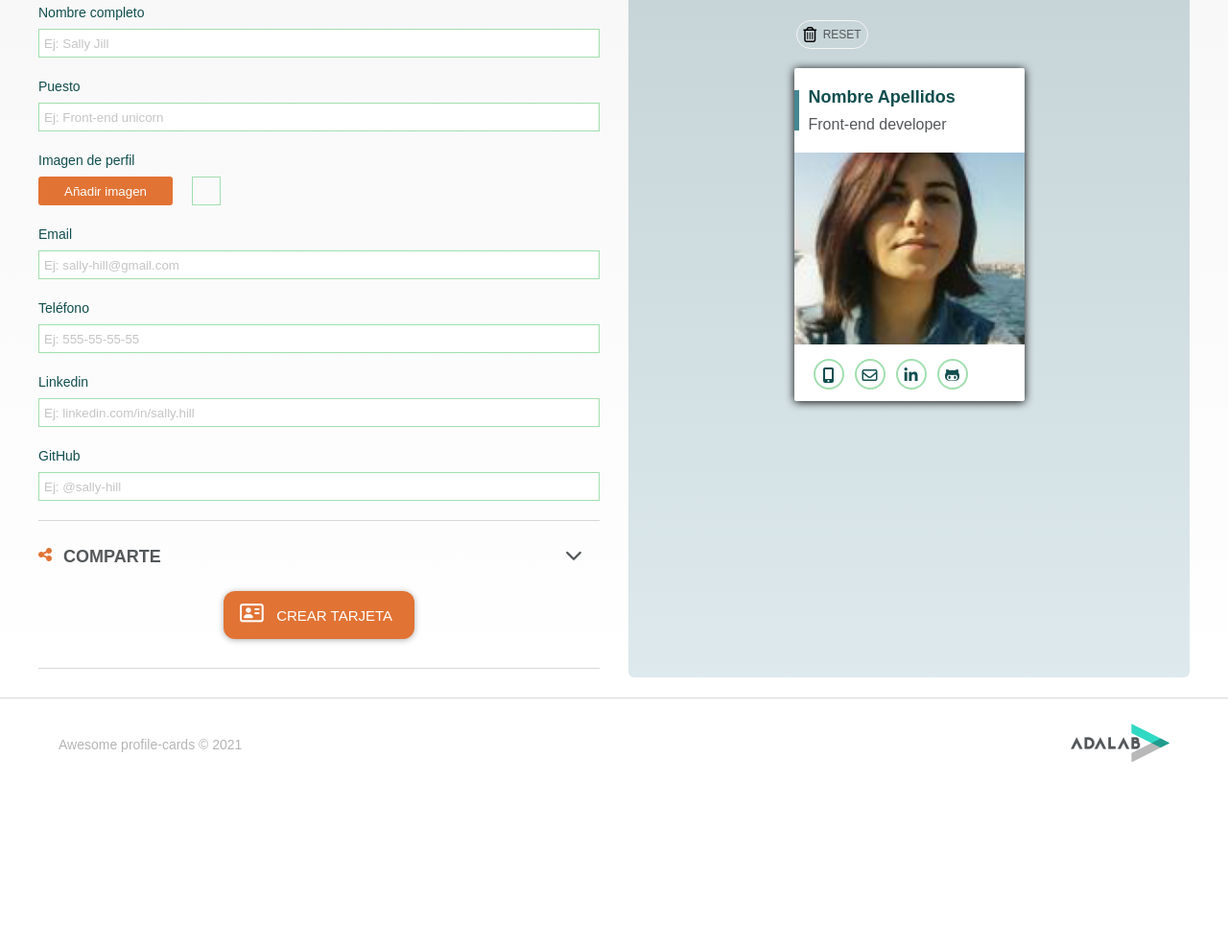
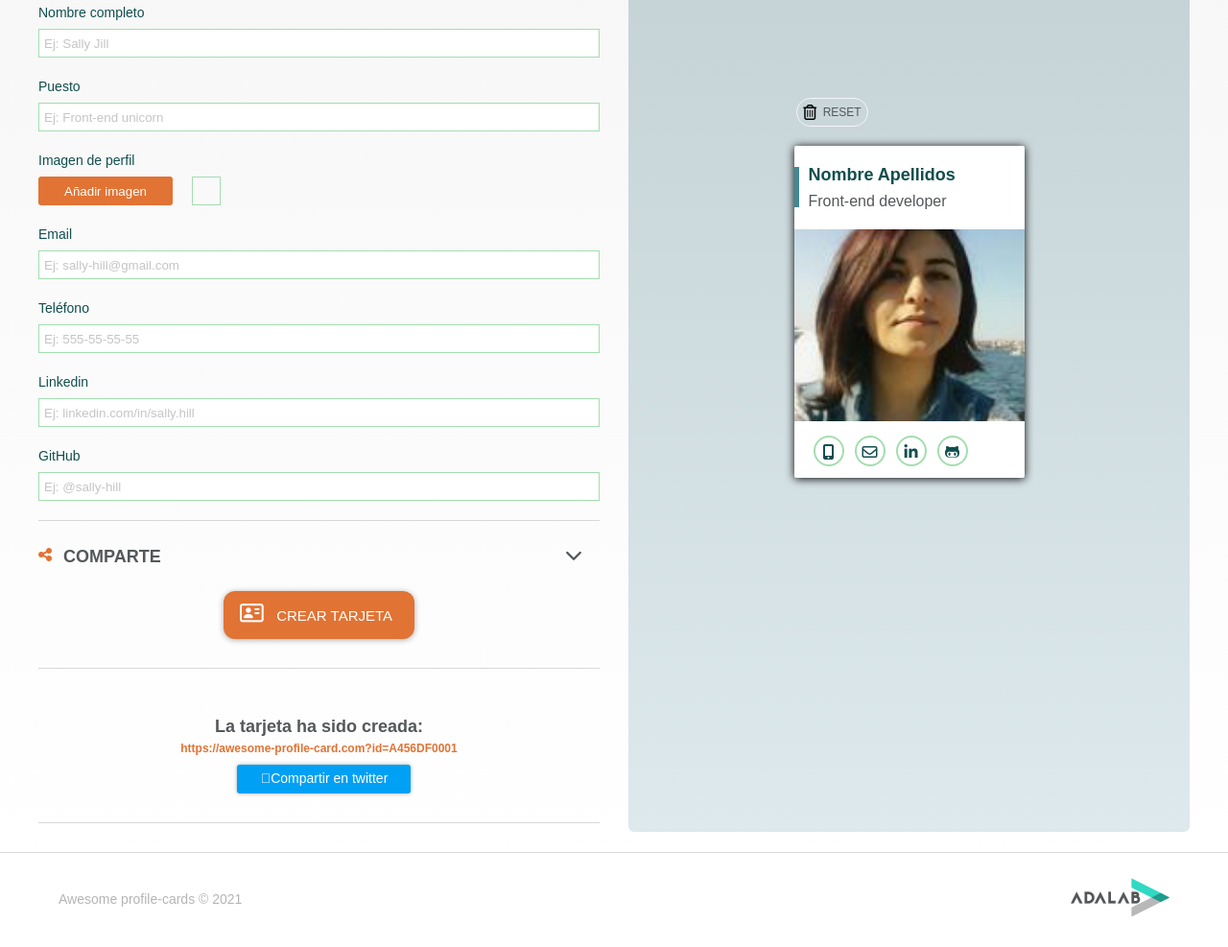
Before and after one commit to Adalab/project-promo-l-module-2-team-5, a website: page src/html/cards.html in a window 1280 px wide. Shown: the part 399-1386 px from the top of the page at 96% size. Before the commit the page ends 1225 px from the top, so only its background shows below. Drawn offline with nearby package versions, Linux system fonts and the light colour scheme; files that its build step writes are made by us from their sources; files whose address does not match are found by name.

Commit message:
Add card created

```diff
--- a/src/html/partials/generator/share.html
+++ b/src/html/partials/generator/share.html
@@ -15,4 +15,9 @@
     </div>
   </div>
   <div class="share-preview-container"></div>
+  <div class="share-card">
+    <h2 class="share-card__title">La tarjeta ha sido creada:</h2>
+    <a class="share-card__link" href="">https://awesome-profile-card.com?id=A456DF0001</a>
+    <a class="share-card__button fab fa-twitter">Compartir en twitter</a>
+  </div>
 </section>
--- a/src/scss/pages/_share.scss
+++ b/src/scss/pages/_share.scss
@@ -26,3 +26,39 @@
   border-bottom: 1px solid $colorFooter;
   margin: 30px 0 30px 0;
 }
+.share-card {
+  display: flex;
+  flex-direction: column;
+  justify-content: center;
+  align-items: center;
+  border-bottom: 1px solid $colorFooter;
+  margin-bottom: 30px;
+}
+.share-card__title {
+  font-family: $fontOpen;
+  font-size: 18px;
+  font-weight: 600;
+  color: $metal;
+  margin: 20px 0 5px;
+}
+.share-card__link {
+  font-family: $fontOpen;
+  font-size: 12px;
+  font-weight: 600;
+  color: $orange;
+  margin-bottom: 10px;
+}
+.share-card__button {
+  background-color: #00a0f5;
+  width: 181px;
+  height: 30px;
+  border-radius: 3px;
+  box-shadow: 0 0 4px 0 rgba(0, 0, 0, 0.32);
+  padding: 7px 9px 6px 10.5px;
+  font-family: $fontOpen;
+  font-size: 14px;
+  color: $colorWhite;
+  margin: 0 0 1px 9.5px;
+  text-align: center;
+  margin-bottom: 30px;
+}
```
